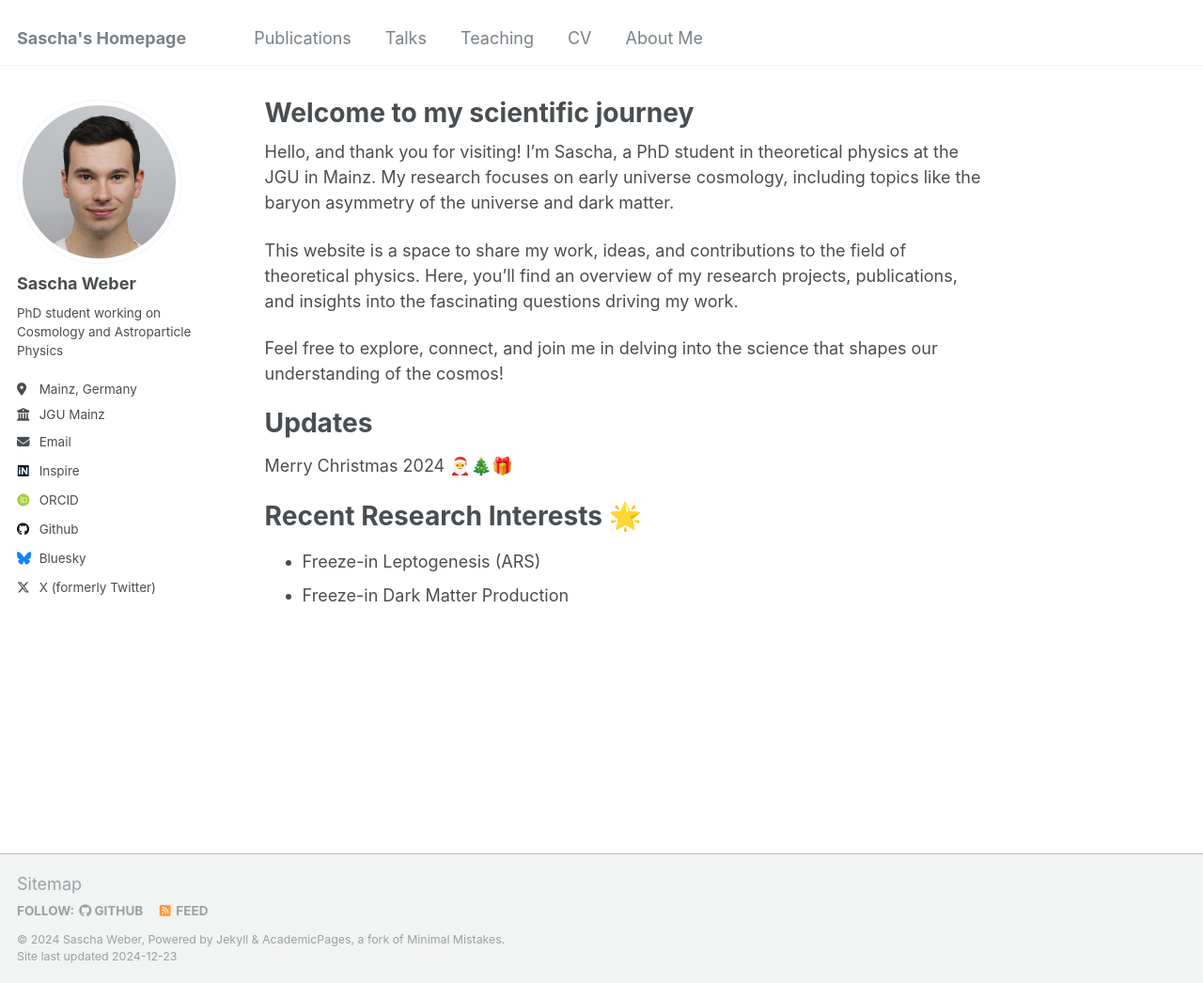
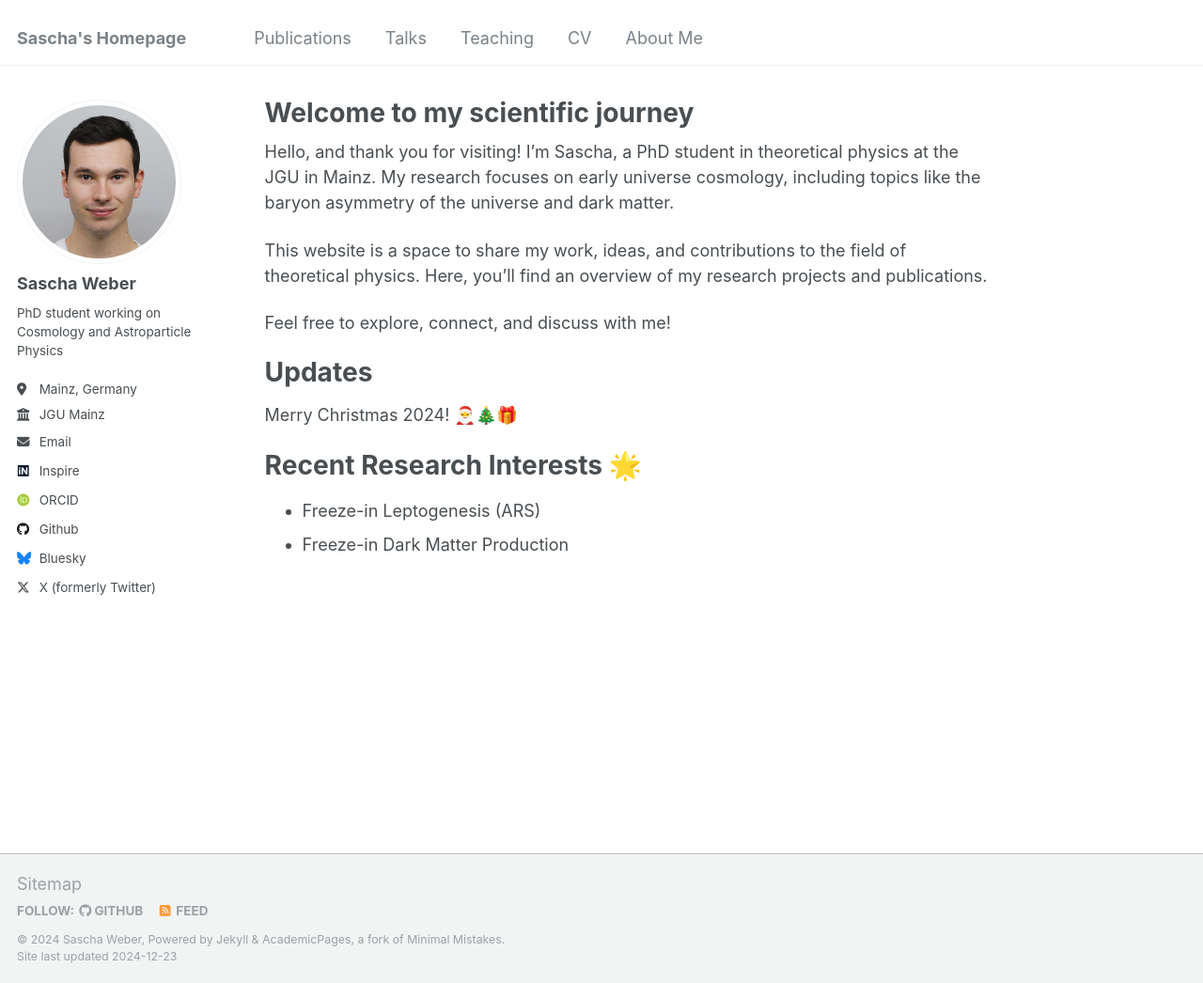
Before and after one commit to sweber31/sweber31.github.io, a Jekyll site: the page built from _pages/about.md, in a window 1280 px wide and 1046 px high. Shown: the whole window at 94% size. Built offline with Jekyll 4.4.1, drawn with Linux system fonts in a browser that asks for light colours; some web fonts are replaced.

Commit message:
Update about.md

```diff
--- a/_pages/about.md
+++ b/_pages/about.md
@@ -9,13 +9,13 @@ redirect_from:
 
 Hello, and thank you for visiting! I'm Sascha, a PhD student in theoretical physics at the JGU in Mainz. My research focuses on early universe cosmology, including topics like the baryon asymmetry of the universe and dark matter.
 
-This website is a space to share my work, ideas, and contributions to the field of theoretical physics. Here, you'll find an overview of my research projects, publications, and insights into the fascinating questions driving my work.
+This website is a space to share my work, ideas, and contributions to the field of theoretical physics. Here, you'll find an overview of my research projects and publications.
 
-Feel free to explore, connect, and join me in delving into the science that shapes our understanding of the cosmos!
+Feel free to explore, connect, and discuss with me!
 
 Updates
 ======
-Merry Christmas 2024 🎅🎄🎁
+Merry Christmas 2024! 🎅🎄🎁
 
 Recent Research Interests 🌟
 ======
```
